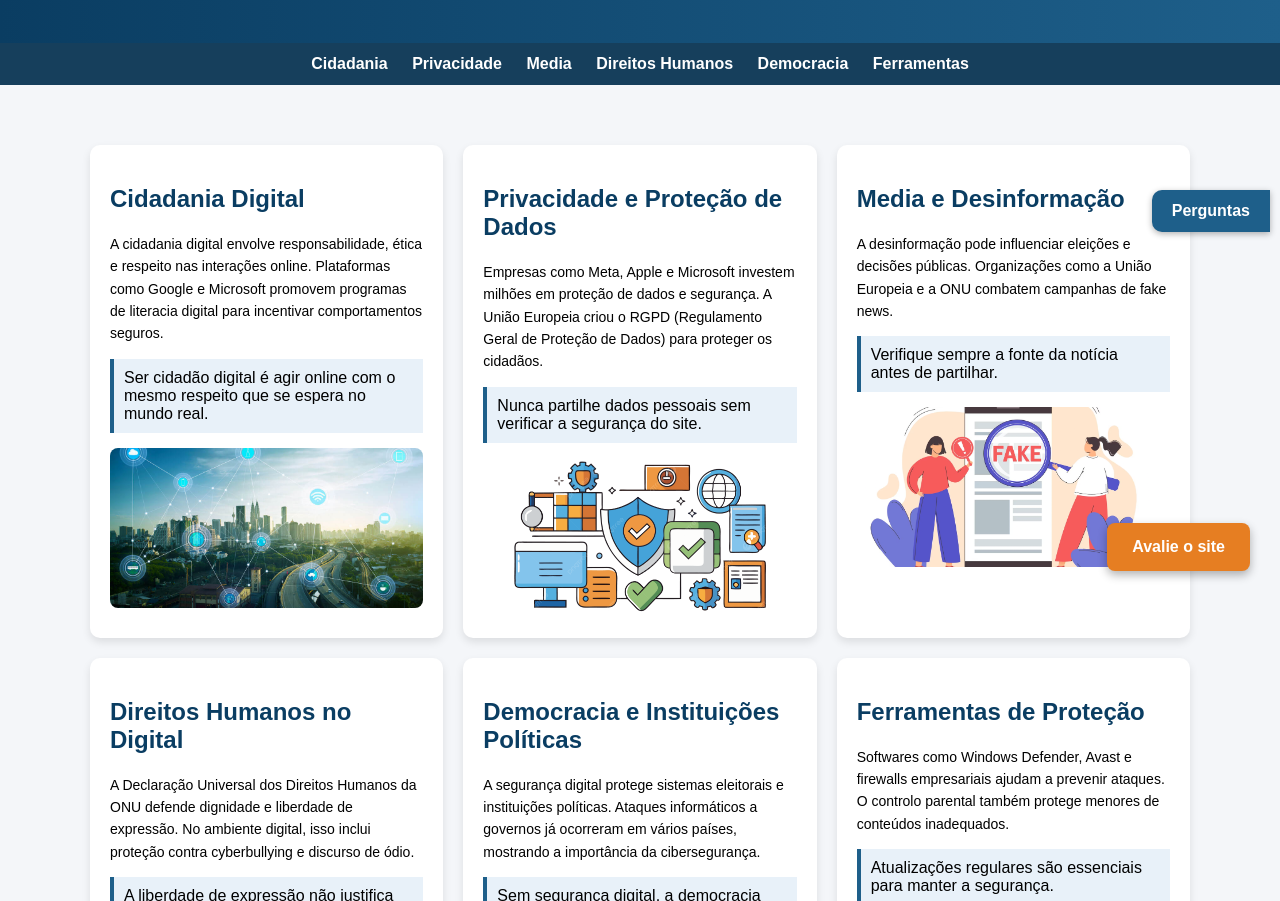
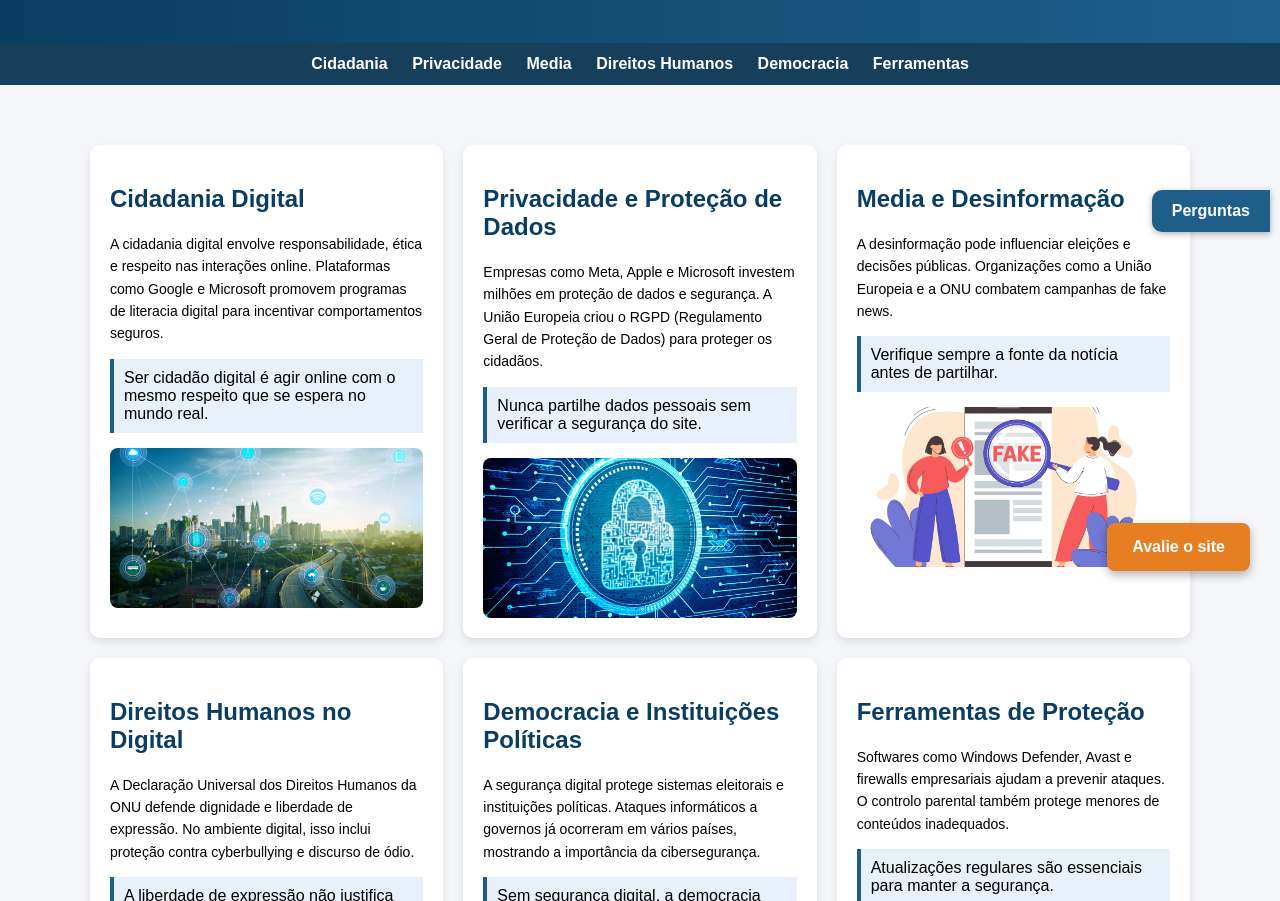
Before and after one commit to HurusLackin/tic3Teac, a plain HTML site: page index.html in a window 1280 px wide. Shown: the part 199-1100 px from the top of the page. Drawn offline with Linux system fonts and the light colour scheme.

Commit message:
Update index.html

```diff
--- a/index.html
+++ b/index.html
@@ -228,7 +228,7 @@
                 <div class="highlight">
                     Nunca partilhe dados pessoais sem verificar a segurança do site.
                 </div>
-                <img src="protecao.png" alt="Imagem do tópico">
+                <img src="privacidadedigital.jpg" alt="Imagem do tópico">
             </div>
 
             <div class="card" id="media">
```
